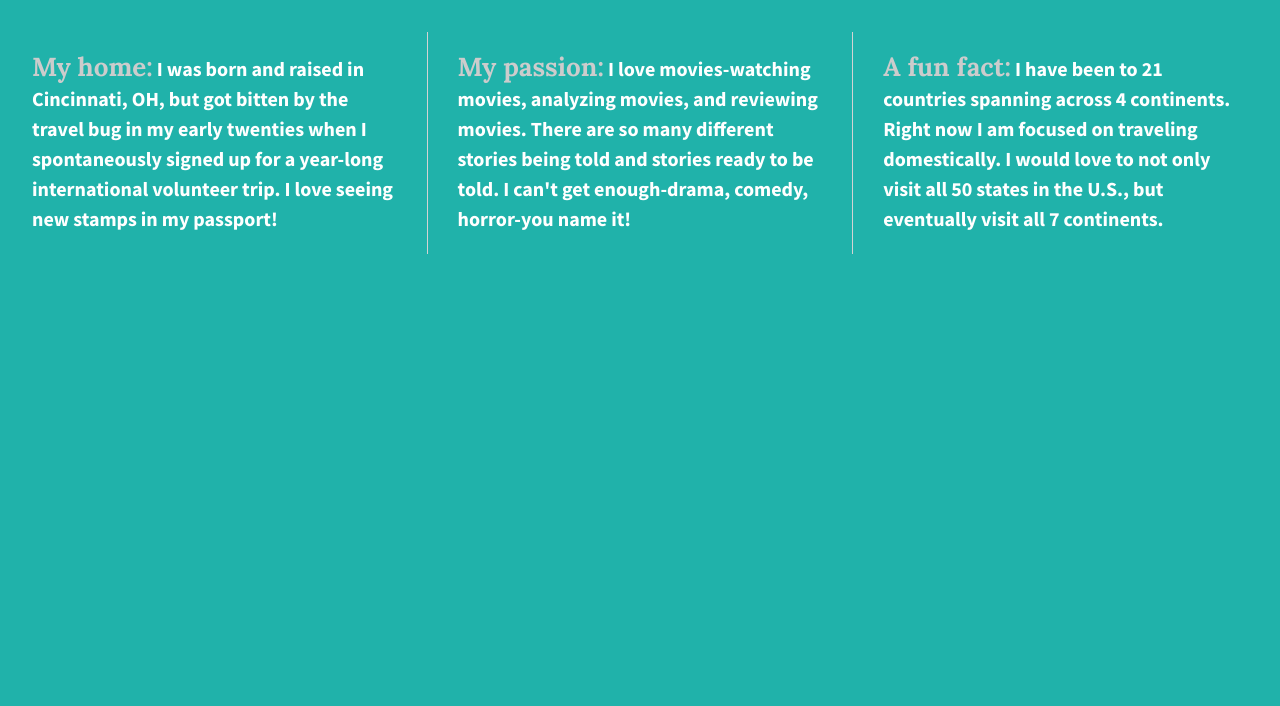
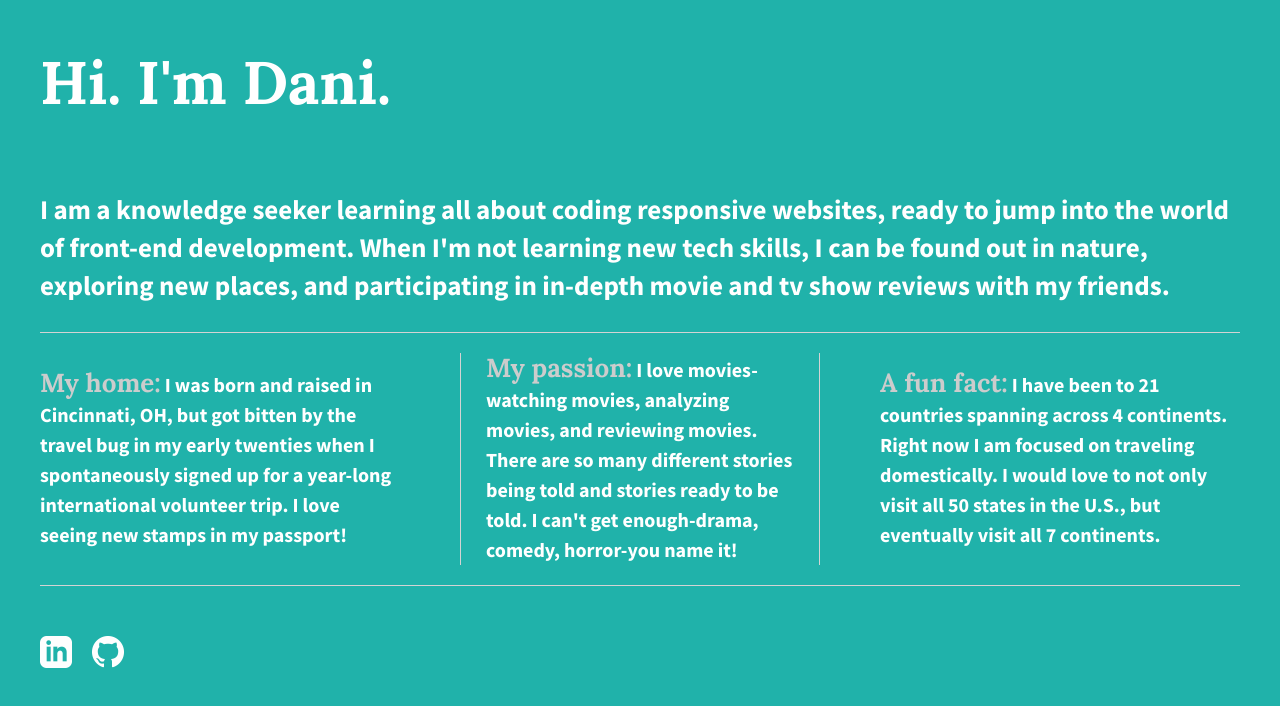
Before and after one commit to Dani-Coder-A/206-divs-flexbox-customized, a plain HTML site: page index.html in a window 1280 px wide. Drawn offline with nearby package versions, Linux system fonts and the light colour scheme.

Commit message:
Added header, main, and footer content

```diff
--- a/css/main.css
+++ b/css/main.css
@@ -105,9 +105,11 @@ html {
 body {
   font-family: 'Source Sans Pro', sans-serif;
   font-weight: 700;
-  padding: 2em;
+  font-size: 1.25em;
+  padding: 0em 2em;
   color: #fff;
-  height: 100%;
+  display: flex;
+  justify-content: center;
 }
 
 .wrapper {
@@ -115,7 +117,29 @@ body {
   display: flex;
   flex-flow: row wrap;
   justify-content: space-between;
-  align-items: center;
+  max-width: 1200px;
+}
+
+header, footer {
+    display: flex;
+    justify-content: flex-start;
+    width: 100%;
+}
+
+header h1 {
+    font-size: 3em;
+    font-family: 'Lora', sans-serif;
+}
+
+main {
+    width: 100%;
+    display: flex;
+    justify-content: center;
+    border-bottom: 1px solid #d3d3d3;
+}
+
+main p {
+    font-size: 1.35em;
 }
 
 .div-1, .div-2, .div-3 {
@@ -123,10 +147,22 @@ body {
   display: flex;
   justify-content: center;
   align-items: center;
-  color: #fff;
   line-height: 1.5em;
-  font-size: 1.25em;
-  height: auto
+  font-size: 1em;
+}
+
+footer {
+    border-top: 1px solid #d3d3d3;
+}
+
+footer ul {
+    display: flex;
+    list-style: none;
+    padding: 0px;
+}
+
+footer ul li {
+    padding: 30px 20px 0 0;
 }
 
 .wrapper span {
@@ -221,11 +257,13 @@ body {
    @media all and (min-width: 1200px) {
     .div-1, .div-2, .div-3 {
       flex-basis: 30%;
+      border-bottom: none;
     }
 
-    .div-1, .div-2 {
+    .div-2 p {
       border-right: 1px solid #d3d3d3;
-      padding-right: 30px;
+      border-left: 1px solid #d3d3d3;
+      padding: 0 25px;
     }
 }
 
--- a/index.html
+++ b/index.html
@@ -22,6 +22,12 @@
         <![endif]-->
 
         <section class="wrapper">
+            <header>
+                <h1>Hi. I'm Dani.</h1>
+            </header>
+            <main>
+                <p>I am a knowledge seeker learning all about coding responsive websites, ready to jump into the world of front-end development. When I'm not learning new tech skills, I can be found out in nature, exploring new places, and participating in in-depth movie and tv show reviews with my friends.</p>
+            </main>
             <div class="div-1">
                 <p><span>My home:</span> I was born and raised in Cincinnati, OH, but got bitten by the travel bug in my early twenties when I spontaneously signed up for a year-long international volunteer trip. I love seeing new stamps in my passport!</p>
             </div>
@@ -31,6 +37,12 @@
             <div class="div-3">
                 <p><span>A fun fact:</span> I have been to 21 countries spanning across 4 continents. Right now I am focused on traveling domestically. I would love to not only visit all 50 states in the U.S., but eventually visit all 7 continents.</p>
             </div>
+            <footer>
+                <ul>
+                    <li><a href="https://www.linkedin.com/in/danielle-arlinghaus-7a864528/" target="_blank"><img src="img/linkedin.png" alt="LinkedIn icon" /></a></li>
+                    <li><a href="https://github.com/Dani-Coder-A" target="_blank"><img src="img/github.png" alt="GitHub icon" /></a></li>
+                </ul>
+            </footer>
         </section>
 
         <script src="https://ajax.googleapis.com/ajax/libs/jquery/1.11.3/jquery.min.js"></script>
```
Also changed, not shown: img/github-copy.png (added), img/github.png (added), img/linkedin-copy.png (added), img/linkedin.png (added).
